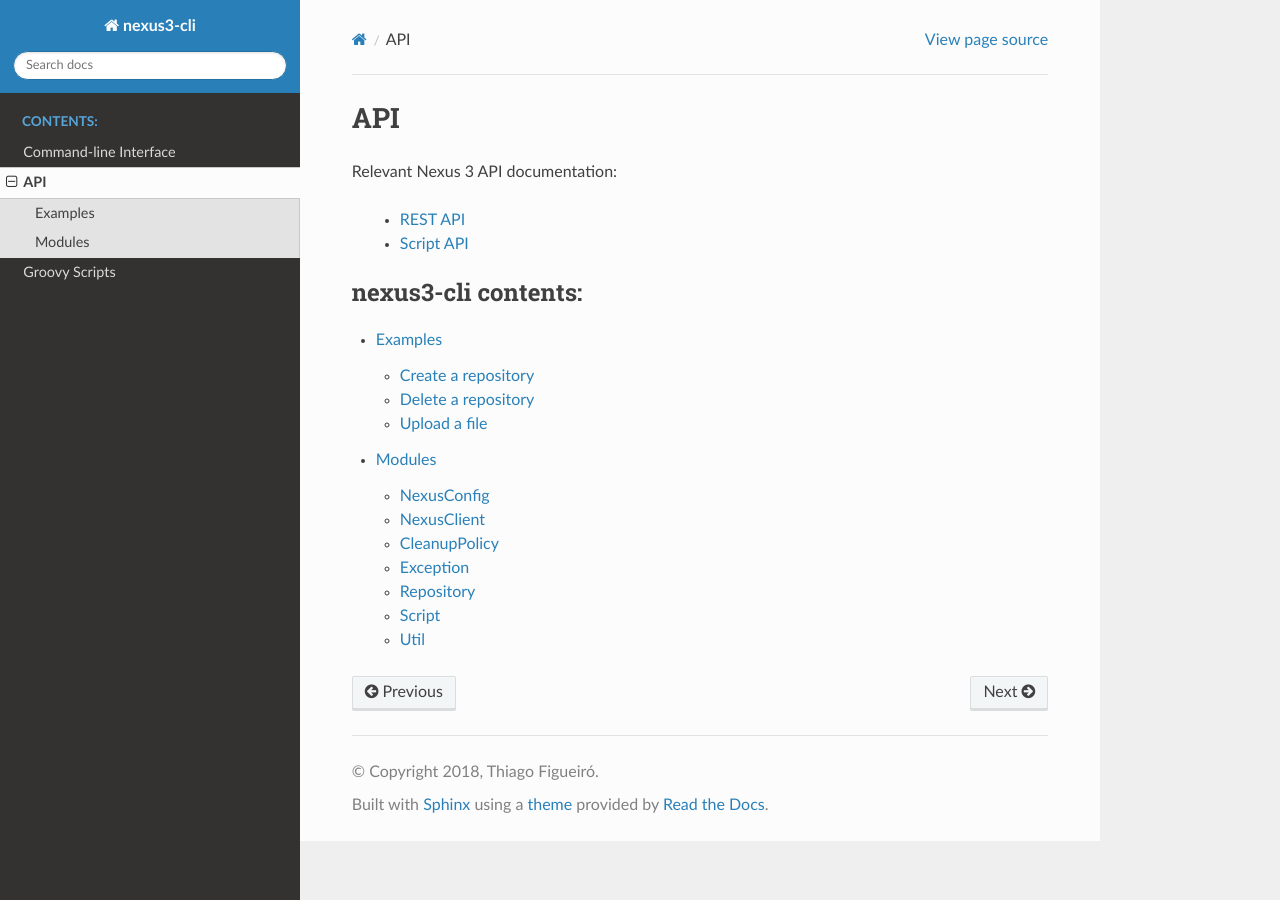
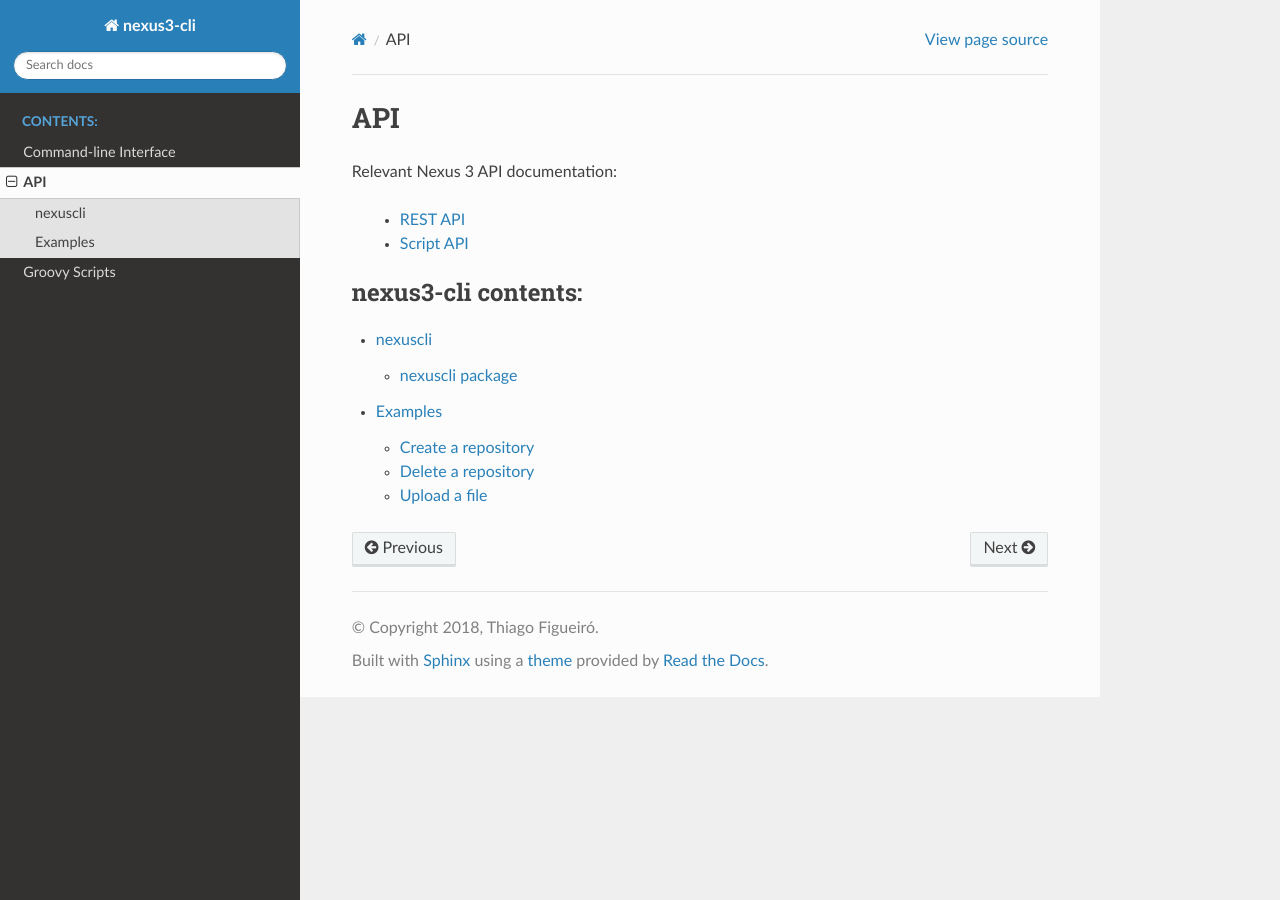
Before and after one commit to thiagofigueiro/nexus3-cli, a Sphinx documentation site: the page built from docs/api.rst, in a window 1280 px wide. Built offline with Sphinx 7.4.7 and the Read the Docs theme 2.0.0, drawn with Linux system fonts in a browser that asks for light colours; some of the changed lines change nothing that is shown.

Commit message:
Auto-generation of package documentation

```diff
--- a/docs/api.rst
+++ b/docs/api.rst
@@ -10,5 +10,5 @@
    :maxdepth: 2
    :caption: nexus3-cli contents:
 
+   modules
    api/examples
-   api/modules
--- a/docs/api/modules.rst
+++ /dev/null
@@ -1,111 +0,0 @@
-Modules
--------
-
-
-NexusConfig
-^^^^^^^^^^^
-
-.. automodule:: nexuscli.nexus_config
-    :members:
-    :undoc-members:
-    :show-inheritance:
-
-
-NexusClient
-^^^^^^^^^^^
-
-.. automodule:: nexuscli.nexus_client
-    :members:
-    :undoc-members:
-    :show-inheritance:
-
-
-CleanupPolicy
-^^^^^^^^^^^^^
-
-.. automodule:: nexuscli.cleanup_policy
-    :members:
-    :undoc-members:
-    :show-inheritance:
-
-
-.. automodule:: nexuscli.cleanup_policy.collection
-    :members:
-    :undoc-members:
-    :show-inheritance:
-
-
-.. automodule:: nexuscli.cleanup_policy.model
-    :members:
-    :undoc-members:
-    :show-inheritance:
-
-
-.. automodule:: nexuscli.cleanup_policy.validations
-    :members:
-    :undoc-members:
-    :show-inheritance:
-
-
-Exception
-^^^^^^^^^
-
-.. automodule:: nexuscli.exception
-    :members:
-    :undoc-members:
-    :show-inheritance:
-
-
-Repository
-^^^^^^^^^^
-
-.. automodule:: nexuscli.repository
-    :members:
-    :undoc-members:
-    :show-inheritance:
-
-
-.. automodule:: nexuscli.repository.collection
-    :members:
-    :undoc-members:
-    :show-inheritance:
-
-
-.. automodule:: nexuscli.repository.model
-    :members:
-    :undoc-members:
-    :show-inheritance:
-
-
-.. automodule:: nexuscli.repository.validations
-    :members:
-    :undoc-members:
-    :show-inheritance:
-
-.. automodule:: nexuscli.repository.util
-    :members:
-    :undoc-members:
-    :show-inheritance:
-
-
-Script
-^^^^^^
-
-.. automodule:: nexuscli.script
-    :members:
-    :undoc-members:
-    :show-inheritance:
-
-.. automodule:: nexuscli.script.model
-    :members:
-    :undoc-members:
-    :show-inheritance:
-
-
-Util
-^^^^
-
-.. automodule:: nexuscli.nexus_util
-    :members:
-    :undoc-members:
-    :show-inheritance:
--- a/docs/conf.py
+++ b/docs/conf.py
@@ -1,4 +1,10 @@
 # -*- coding: utf-8 -*-
+import sphinx.ext.apidoc
+
+
+def setup(_):
+    sphinx.ext.apidoc.main('-o . ../src/nexuscli'.split())
+
 
 # -- Project information -----------------------------------------------------
 
```
Also changed, not shown: 1 other file.
